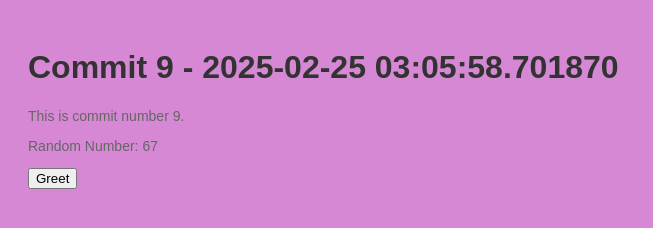
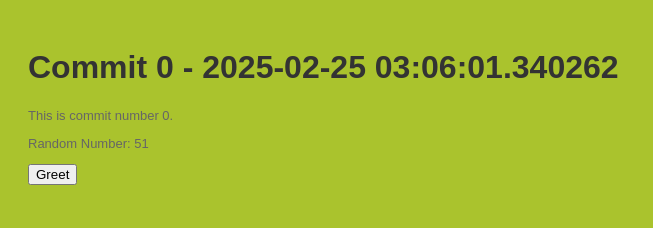
Before and after one commit to legbald0d/myrep-repo-20250225030554, a plain HTML site: page index.html in a window 1280 px wide. Shown: the whole page, without its empty margins (0-653 px from the left). Drawn offline with Linux system fonts and the light colour scheme.

Commit message:
📝 Commit 0 with HTML, CSS, and JS

```diff
--- a/index.html
+++ b/index.html
@@ -2,13 +2,13 @@
     <!DOCTYPE html>
     <html>
     <head>
-        <title>Commit 9 - 2025-02-25 03:05:58.701870</title>
+        <title>Commit 0 - 2025-02-25 03:06:01.340262</title>
         <link rel="stylesheet" href="style.css">
     </head>
     <body>
-        <h1>Commit 9 - 2025-02-25 03:05:58.701870</h1>
-        <p>This is commit number 9.</p>
-        <p>Random Number: 67</p>
+        <h1>Commit 0 - 2025-02-25 03:06:01.340262</h1>
+        <p>This is commit number 0.</p>
+        <p>Random Number: 51</p>
         <button onclick="greet()">Greet</button>
         <script src="script.js"></script>
     </body>
--- a/script.js
+++ b/script.js
@@ -2,4 +2,4 @@
     function greet() {
         alert('Hello from commit ' + commitNumber + '!');
     }
-    var commitNumber = 9;
+    var commitNumber = 0;
--- a/style.css
+++ b/style.css
@@ -1,7 +1,7 @@
 
     body {
         font-family: Arial, sans-serif;
-        background-color: #d688d4;
+        background-color: #aac32d;
         padding: 20px;
     }
     h1 {
@@ -9,5 +9,5 @@
     }
     p {
         color: #666;
-        font-size: 14px;
+        font-size: 13px;
     }
```
